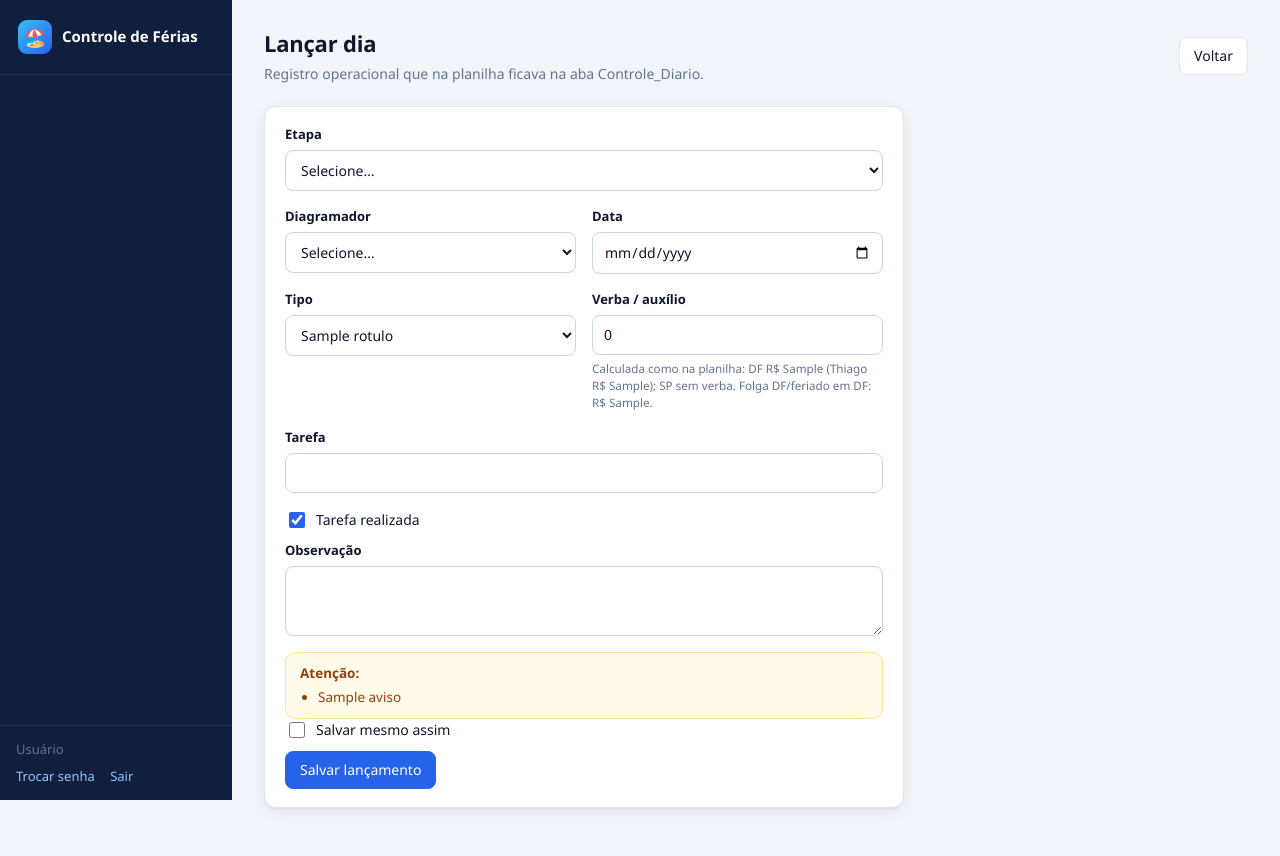
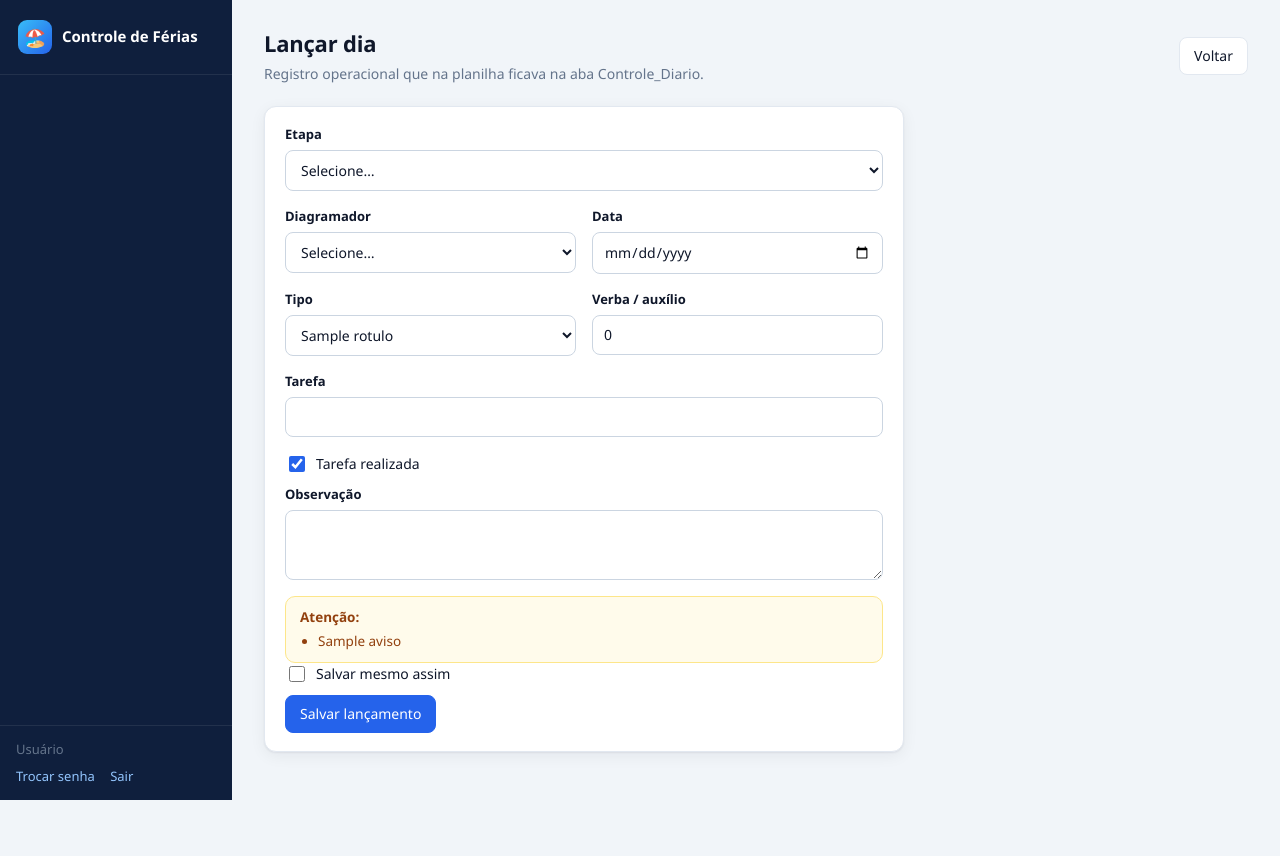
Before and after one commit to DiagramacaoPlural/ferias, a Python web app: template app/templates/provas/diario_form.html in a window 1280 px wide. After the commit the page ends 800 px from the top, so only its background shows below. Run offline with Jinja, Linux system fonts and the light colour scheme; the template is opened without the code that fills it: most values are stand-ins (such as "Sample title", 1, 10 or a date in 2020).

Commit message:
Remove a explicação dos valores de verba no lançamento diário.
Co-authored-by: Cursor <cursoragent@cursor.com>

```diff
--- a/app/templates/provas/diario_form.html
+++ b/app/templates/provas/diario_form.html
@@ -64,7 +64,6 @@
       <div class="campo">
         <label for="verba">Verba / auxílio</label>
         <input type="text" id="verba" name="verba" value="{{ v_verba }}" inputmode="decimal" placeholder="0,00">
-        <small>Calculada como na planilha: DF R$ {{ taxas_verba.verba_df_trabalho }} (Thiago R$ {{ taxas_verba.verba_thiago_trabalho }}); SP sem verba. Folga DF/feriado em DF: R$ {{ taxas_verba.verba_df_especial }}.</small>
       </div>
     </div>
 
```
